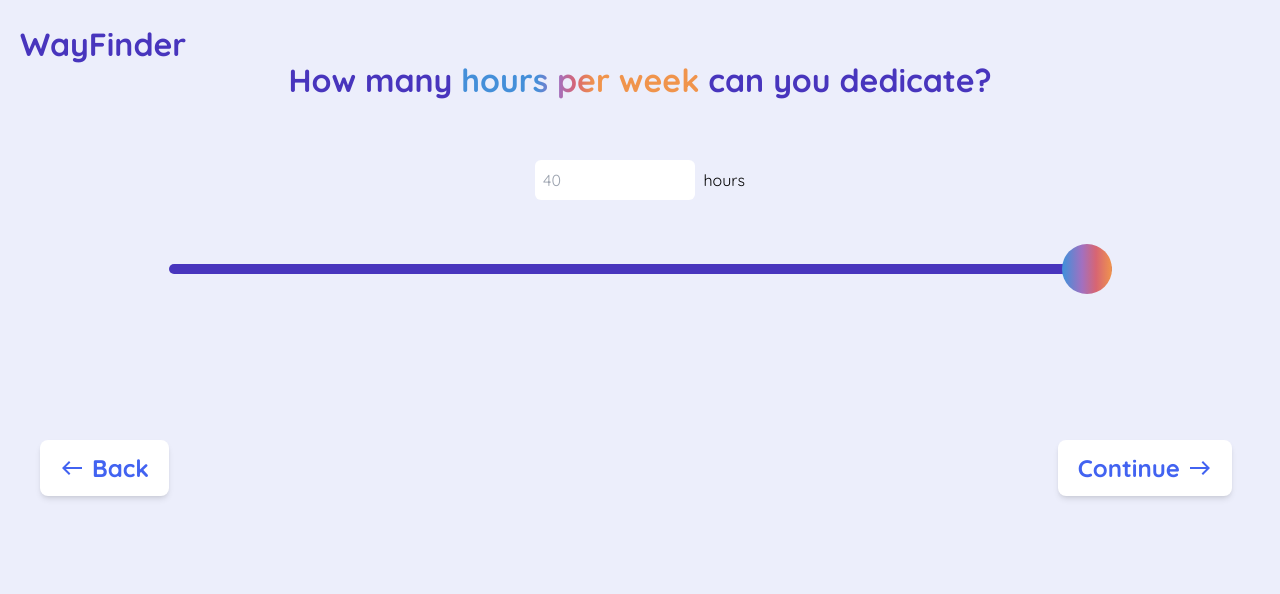
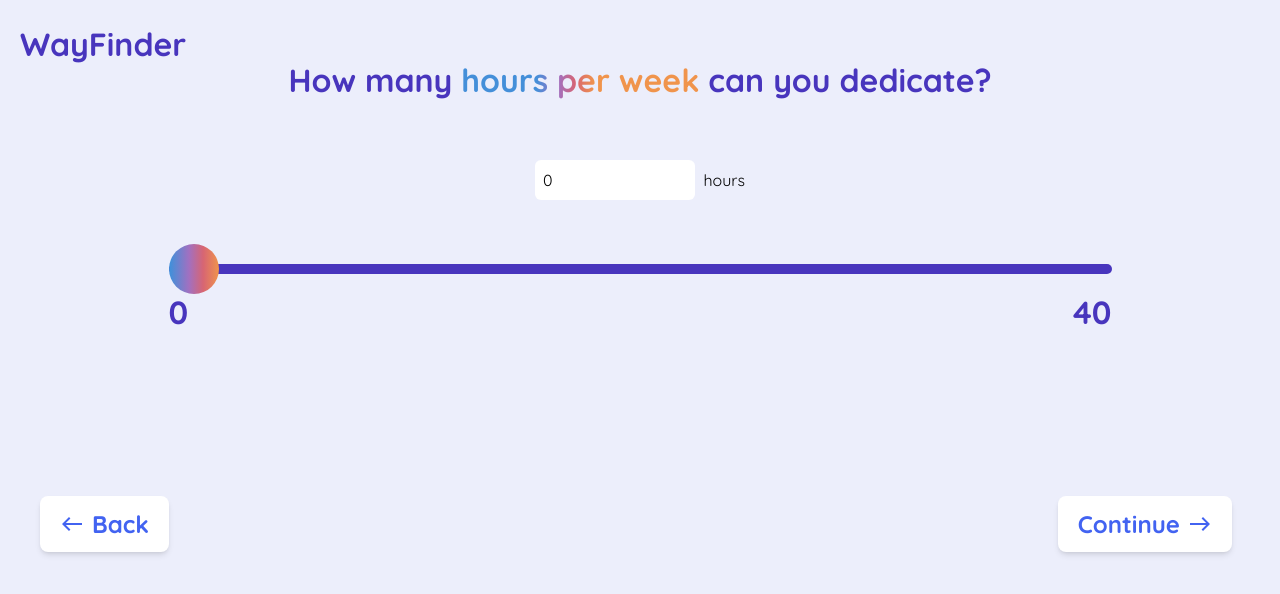
Before and after one commit to britzky/career-coach, a React (Vite) app in the folder frontend/career-coach/: page /hours-per-week in a window 1280 px wide. Shown: the top 594 px of the page. Built offline with nearby package versions, Linux system fonts and the light colour scheme.

Commit message:
updated slider on hours per week page so that it synchronizes with input box

```diff
--- a/frontend/career-coach/src/components/InputBox/InputBox.tsx
+++ b/frontend/career-coach/src/components/InputBox/InputBox.tsx
@@ -1,12 +1,13 @@
 interface InputBoxProps {
     placeholder: string;
     border?: boolean;
+    value?: number | string; // added this line
     onChange?: (value: string) => void;
     onBlur?: (value: string) => void;
     required?: boolean;
 }
 
-export const InputBox: React.FC<InputBoxProps> = ({ placeholder, border=false, onChange, required=false, onBlur }) => {
+export const InputBox: React.FC<InputBoxProps> = ({ placeholder, border=false, value, onChange, required=false, onBlur }) => {
   const inputClass = border ? "w-full h-10 px-2 rounded-md border-2 border-purpleText" : "w-full h-10 px-2 rounded-md";
 
   return (
@@ -15,6 +16,7 @@ export const InputBox: React.FC<InputBoxProps> = ({ placeholder, border=false, o
           className={inputClass}
           type="text"
           placeholder={placeholder}
+          value={value} // added this line
           onChange={(e) => onChange && onChange(e.target.value)}
           onBlur={(e) => onBlur && onBlur(e.target.value)}
           required={required}
--- a/frontend/career-coach/src/pages/HoursPerWeek/HoursPerWeek.tsx
+++ b/frontend/career-coach/src/pages/HoursPerWeek/HoursPerWeek.tsx
@@ -1,14 +1,29 @@
-import { useEffect } from 'react'
+import { useState, useEffect } from 'react' // added useState
 import { InputBox, NavButton } from "../../components"
 import { useCareerDetails } from "../../context/CareerContext"
 
 export const HoursPerWeek = () => {
   const {updateCareer, careerDetails} = useCareerDetails()
+  const [hours, setHours] = useState(careerDetails.hours_dedicated_to_learning || 0); // added this line
+
+  // Updates the input box value when the slider changes
+  const handleSliderChange = (event) => {
+    const value = parseInt(event.target.value);
+    setHours(value);
+    updateCareer('hours_dedicated_to_learning', value);
+  }
+
+  // Update the slider value when the input box changes
+  const handleInputChange = (event) => {
+    const value = parseInt(event.target.value);
+    setHours(value);
+    updateCareer('hours_dedicated_to_learning', value);
+  }
 
   // need to add validation before shipping to production
-  const handleInputChange = (value: string) => {
-    updateCareer('hours_dedicated_to_learning', Number(value))
-  }
+  // const handleInputChange = (value: string) => {
+  //   updateCareer('hours_dedicated_to_learning', Number(value))
+  // }
 
   // remove before shipping to production
   useEffect(() => {
@@ -20,16 +35,22 @@ export const HoursPerWeek = () => {
       <div className="flex flex-col items-center w-full max-w-[1200px]">
         <p className="text-purpleText text-base font-bold">How many <span className="bg-hours-per-week gradient-text">hours per week</span> can you dedicate?</p>
         <div className="w-[210px] my-14 flex items-center">
-          <InputBox placeholder="40" onChange={handleInputChange} />
+          <InputBox value={hours} placeholder="0" onChange={handleInputChange} />
           <span className='ml-2'>hours</span>
         </div>
-        <div className="w-[943px]">
+        <div className="w-[943px] relative"> {/* added relative */}
           <input
             type="range"
             min="0"
             max="40"
+            value={hours} // added this line
+            onChange={handleSliderChange} // added this line
             className="w-full text-purpleText"
           />
+          <div className='flex justify-between mt-2'> {/* added this whole div */}
+            <span className='text-purpleText text-base font-bold'>0</span>
+            <span className='text-purpleText text-base font-bold'>40</span>
+          </div>
         </div>
         <div className="flex justify-between mt-40 w-[1200px]">
           <NavButton to='/job-level' back>Back</NavButton>
```
